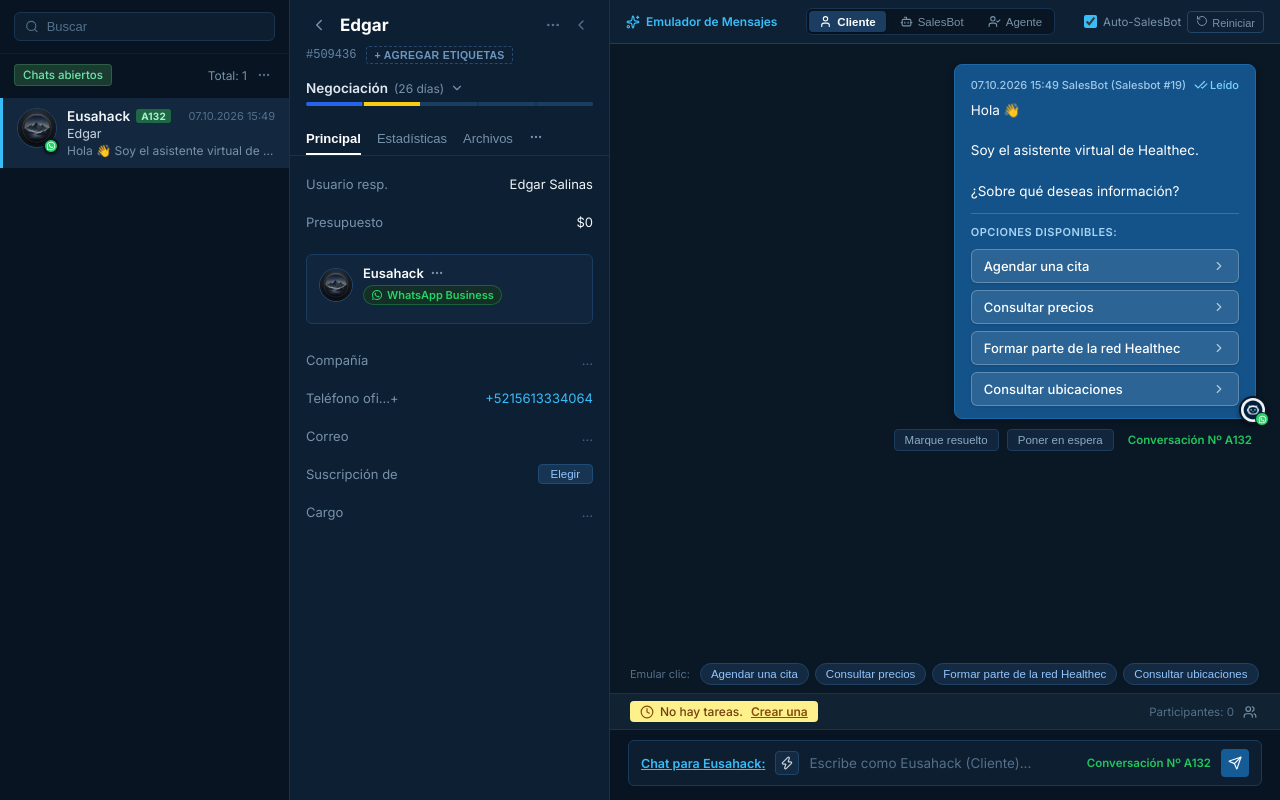
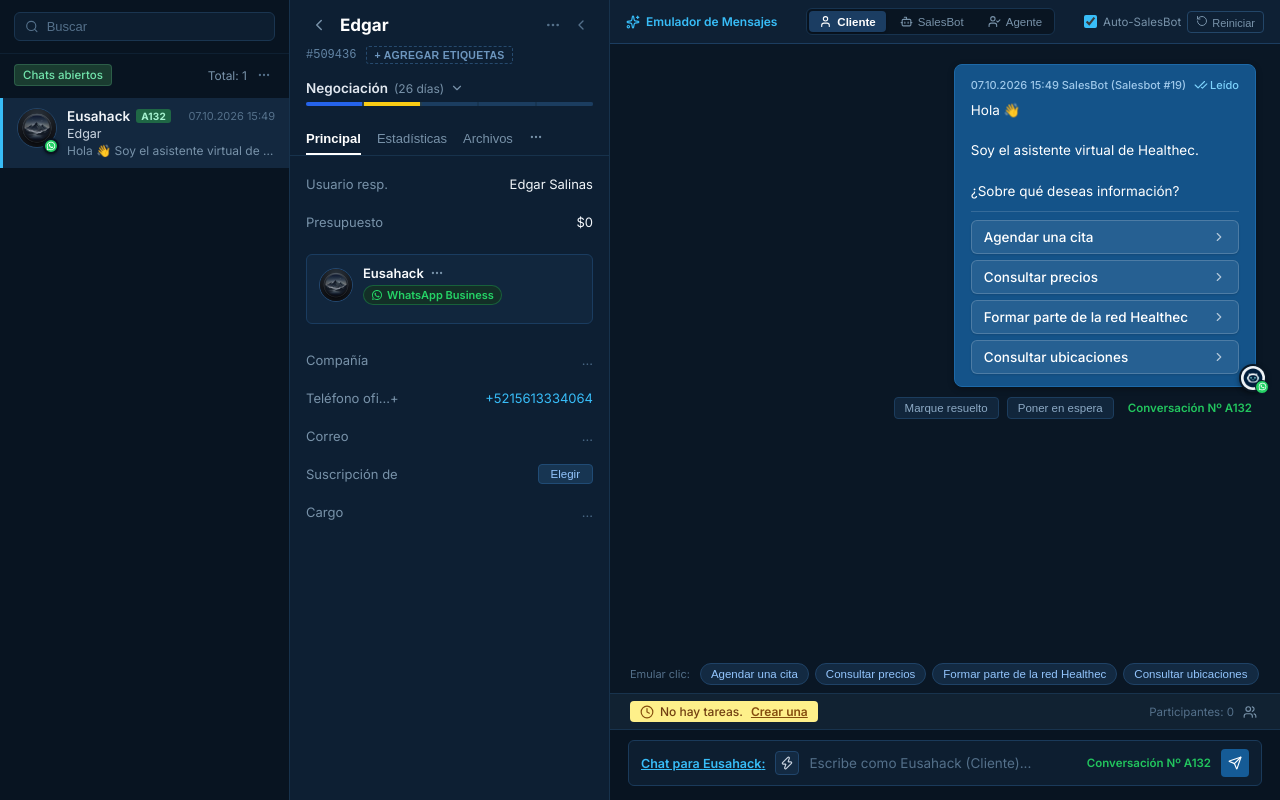
Before and after one commit to EusaHack/KomoVistaPrevia, a React (Vite) app: page / in a window 1280 px wide. Built offline with nearby package versions, Linux system fonts and the light colour scheme.

Commit message:
feat: implementar respuesta de agendar cita con modalidades presencial, en linea y regresar

```diff
--- a/src/App.tsx
+++ b/src/App.tsx
@@ -25,22 +25,26 @@ export function App() {
   const handleSendMessage = ({
     text,
     role,
-    options
+    options,
+    senderName: customSenderName,
+    timestamp: customTimestamp
   }: {
     text: string;
     role: SenderRole;
     options?: string[];
+    senderName?: string;
+    timestamp?: string;
   }) => {
-    const timestamp = getFormattedTimestamp();
+    const timestamp = customTimestamp || getFormattedTimestamp();
 
     let senderName = contact.name;
     let avatarUrl: string | undefined = contact.avatarUrl;
 
     if (role === 'bot') {
-      senderName = 'SalesBot (Salesbot #19)';
+      senderName = customSenderName || 'SalesBot (Salesbot #3)';
       avatarUrl = '/salesbot_avatar.jpg';
     } else if (role === 'agent') {
-      senderName = contact.assignedUser;
+      senderName = customSenderName || contact.assignedUser;
       avatarUrl = undefined;
     }
 
--- a/src/components/ChatFeed.tsx
+++ b/src/components/ChatFeed.tsx
@@ -19,7 +19,13 @@ import { quickReplies } from '../mockData';
 interface ChatFeedProps {
   contact: LeadContact;
   messages: ChatMessage[];
-  onSendMessage: (msg: { text: string; role: SenderRole; options?: string[] }) => void;
+  onSendMessage: (msg: {
+    text: string;
+    role: SenderRole;
+    options?: string[];
+    senderName?: string;
+    timestamp?: string;
+  }) => void;
   onResetMessages: () => void;
   onMarkStatus: (status: 'resolved' | 'waiting') => void;
 }
@@ -80,40 +86,56 @@ export const ChatFeed: React.FC<ChatFeedProps> = ({
     const lower = userQuery.toLowerCase();
     let reply = '';
     let nextOptions: string[] | undefined = undefined;
+    let botSender = 'SalesBot (Salesbot #3)';
 
     if (lower.includes('cita') || lower.includes('agendar')) {
-      reply = `¡Excelente! Para agendar tu cita con Healthec, por favor selecciona la modalidad de atención que prefieres:`;
+      reply = `🗓️ Perfecto.\n\n¿Qué modalidad prefieres?`;
       nextOptions = [
-        'Atención Presencial',
-        'Consulta Online / Telemedicina',
-        'Regresar al menú anterior'
+        '🏥 Presencial',
+        '💻 En línea',
+        '↩️ Regresar al menú'
       ];
+      botSender = 'SalesBot (Salesbot #3)';
+    } else if (lower.includes('presencial')) {
+      reply = `Perfecto, seleccionaste atención presencial.\n\n¿Para quién es la cita?`;
+      nextOptions = [
+        'Para mí',
+        'Para un familiar / otra persona',
+        '↩️ Regresar al menú'
+      ];
+      botSender = 'SalesBot (Salesbot #3)';
+    } else if (lower.includes('línea') || lower.includes('linea') || lower.includes('online')) {
+      reply = `Perfecto, seleccionaste atención En línea.\n\nTe conectaremos mediante videollamada segura. ¿Para quién es la cita?`;
+      nextOptions = [
+        'Para mí',
+        'Para un familiar / otra persona',
+        '↩️ Regresar al menú'
+      ];
+      botSender = 'SalesBot (Salesbot #3)';
     } else if (lower.includes('precios') || lower.includes('costo')) {
       reply = `Nuestros precios actuales de consulta son:\n\n• Consulta General: $450 MXN\n• Consulta Especialidad: $850 MXN\n• Paquete de Seguimiento: $1,200 MXN\n\n¿Deseas agendar tu cita ahora?`;
       nextOptions = [
         'Agendar una cita',
         'Hablar con un asesor',
-        'Regresar al menú anterior'
+        '↩️ Regresar al menú'
       ];
+      botSender = 'SalesBot (Salesbot #19)';
     } else if (lower.includes('red') || lower.includes('formar parte')) {
       reply = `¡Nos complace tu interés en formar parte de la red médica Healthec! 🩺\n\nPara iniciar tu proceso de afiliación, por favor compártenos tu especialidad médica y cédula profesional.`;
       nextOptions = [
         'Especialista / Médico General',
         'Clínica / Centro de Salud',
-        'Regresar al menú anterior'
+        '↩️ Regresar al menú'
       ];
+      botSender = 'SalesBot (Salesbot #19)';
     } else if (lower.includes('ubicacion') || lower.includes('ubicaciones') || lower.includes('donde')) {
       reply = `Contamos con las siguientes ubicaciones para tu atención:\n\n📍 Sede Central: Insurgentes Sur 1450, Col. Actipan, CDMX\n📍 Sede Norte: Plaza Satélite, Torre Médica Piso 4\n\nHorario: Lunes a Sábado de 8:00 AM a 8:00 PM`;
       nextOptions = [
-        'Agendar en Sede Central',
-        'Agendar en Sede Norte',
-        'Regresar al menú anterior'
+        'Agendar una cita',
+        '↩️ Regresar al menú'
       ];
-    } else if (lower.includes('presencial')) {
-      reply = `Perfecto. Modalidad Presencial seleccionada en Sede Central.\n\nPara continuar con el registro, por favor ingresa tu nombre completo:`;
-    } else if (lower.includes('online') || lower.includes('telemedicina')) {
-      reply = `Excelente. Modalidad Consulta Online seleccionada.\n\nTe enviaremos el enlace de la videollamada a tu WhatsApp. Por favor ingresa tu nombre completo:`;
-    } else if (lower.includes('regresar') || lower.includes('menú')) {
+      botSender = 'SalesBot (Salesbot #19)';
+    } else if (lower.includes('regresar') || lower.includes('menú') || lower.includes('menu')) {
       reply = `Hola 👋\n\nSoy el asistente virtual de Healthec.\n\n¿Sobre qué deseas información?`;
       nextOptions = [
         'Agendar una cita',
@@ -121,13 +143,16 @@ export const ChatFeed: React.FC<ChatFeedProps> = ({
         'Formar parte de la red Healthec',
         'Consultar ubicaciones'
       ];
+      botSender = 'SalesBot (Salesbot #19)';
     } else {
       reply = `Entendido. He recibido tu mensaje: "${userQuery}".\n\nUn asesor de Healthec continuará la atención en breve.`;
+      botSender = 'SalesBot (Salesbot #3)';
     }
 
     onSendMessage({
       text: reply,
       role: 'bot',
+      senderName: botSender,
       ...(nextOptions ? { options: nextOptions } : {})
     });
   };
@@ -273,9 +298,6 @@ export const ChatFeed: React.FC<ChatFeedProps> = ({
                   {/* Selectable Interactive Options */}
                   {msg.options && msg.options.length > 0 && (
                     <div className="bot-options-container">
-                      <div className="bot-options-title">
-                        <span>Opciones disponibles:</span>
-                      </div>
                       {msg.options.map((opt, i) => (
                         <button
                           key={i}
@@ -283,7 +305,9 @@ export const ChatFeed: React.FC<ChatFeedProps> = ({
                           onClick={() => handleSend(opt)}
                           title={`Seleccionar y responder: "${opt}"`}
                         >
-                          <span>{opt}</span>
+                          <span style={{ display: 'flex', alignItems: 'center', gap: '8px' }}>
+                            {opt}
+                          </span>
                           <ChevronRight size={14} className="bot-option-icon" />
                         </button>
                       ))}
--- a/src/index.css
+++ b/src/index.css
@@ -838,31 +838,19 @@ body, html, #root {
 .bot-options-container {
   display: flex;
   flex-direction: column;
-  gap: 7px;
-  margin-top: 12px;
-  padding-top: 10px;
-  border-top: 1px solid rgba(255, 255, 255, 0.18);
-}
-
-.bot-options-title {
-  font-size: 11px;
-  text-transform: uppercase;
-  letter-spacing: 0.5px;
-  color: #a7d3f5;
-  font-weight: 600;
-  display: flex;
-  align-items: center;
-  gap: 5px;
-  margin-bottom: 2px;
+  gap: 6px;
+  margin-top: 10px;
+  padding-top: 8px;
+  border-top: 1px solid rgba(255, 255, 255, 0.14);
 }
 
 .bot-option-btn {
-  background: rgba(255, 255, 255, 0.1);
-  border: 1px solid rgba(255, 255, 255, 0.25);
+  background: rgba(255, 255, 255, 0.08);
+  border: 1px solid rgba(255, 255, 255, 0.18);
   color: #ffffff;
   padding: 8px 12px;
   border-radius: 6px;
-  font-size: 13px;
+  font-size: 13.5px;
   font-weight: 500;
   text-align: left;
   display: flex;
@@ -871,15 +859,15 @@ body, html, #root {
   cursor: pointer;
   transition: all 0.18s cubic-bezier(0.4, 0, 0.2, 1);
   font-family: inherit;
-  box-shadow: 0 1px 3px rgba(0, 0, 0, 0.15);
+  box-shadow: 0 1px 2px rgba(0, 0, 0, 0.12);
   user-select: none;
 }
 
 .bot-option-btn:hover {
-  background: rgba(255, 255, 255, 0.24);
-  border-color: rgba(255, 255, 255, 0.5);
+  background: rgba(255, 255, 255, 0.22);
+  border-color: rgba(255, 255, 255, 0.45);
   transform: translateX(3px);
-  box-shadow: 0 2px 8px rgba(0, 0, 0, 0.25);
+  box-shadow: 0 2px 8px rgba(0, 0, 0, 0.2);
 }
 
 .bot-option-btn:active {
```
